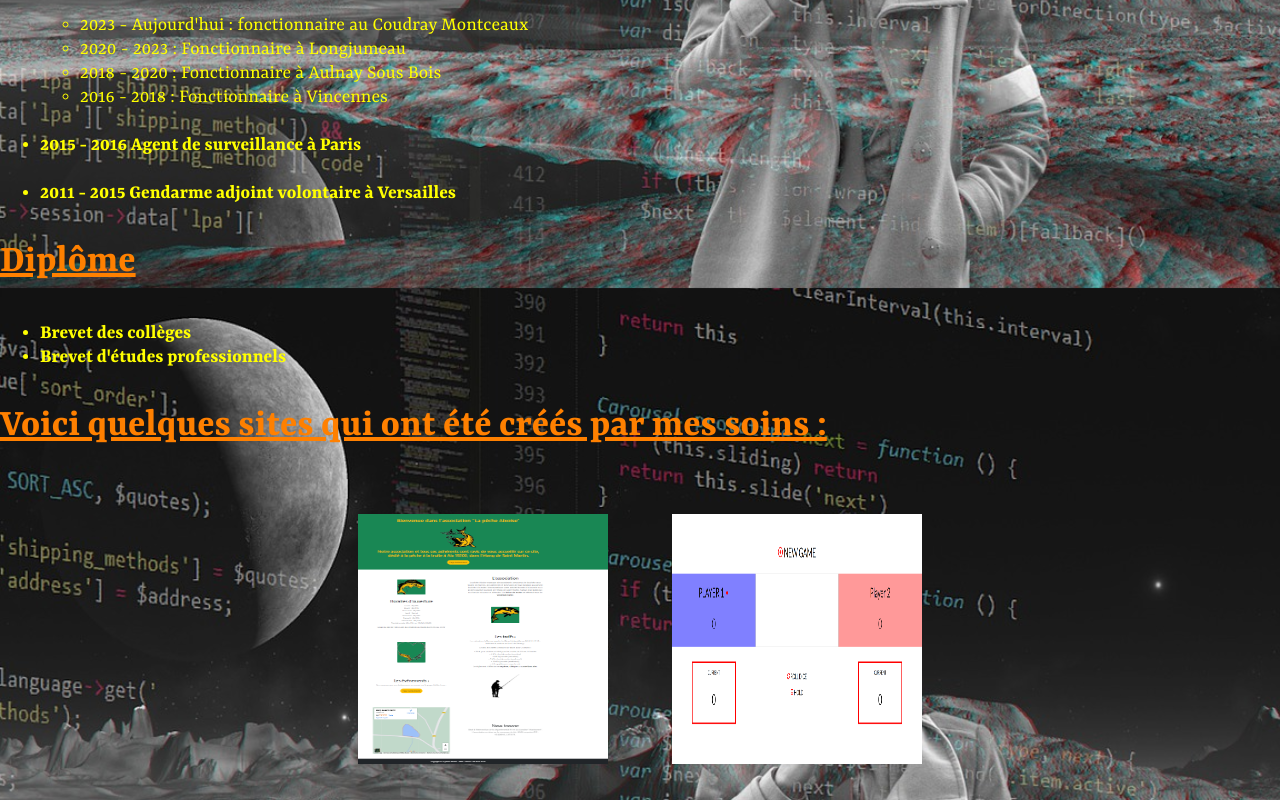
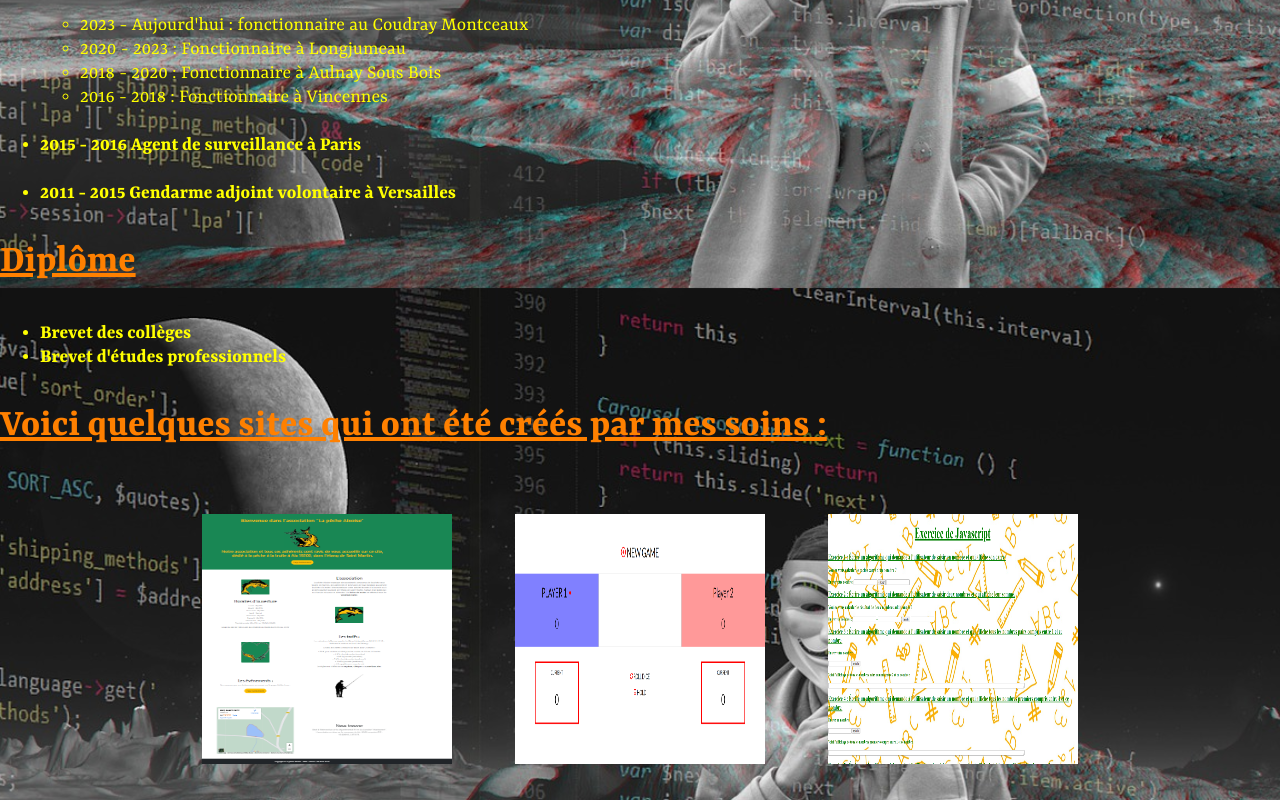
Before and after one commit to armyjojo/curriculum-vitae, a plain HTML site: page index.html in a window 1280 px wide. Shown: the part 512-1312 px from the top of the page. Drawn offline with Linux system fonts and the light colour scheme.

Commit message:
3ème site

```diff
--- a/index.html
+++ b/index.html
@@ -74,6 +74,8 @@
 
     <a href="https://superlative-sawine-0d8815.netlify.app/"><img src="./images/site-dice-game.png" alt="image vers un site de jeux de dès" width="250px" height="250px"/></a>
 
+    <a href="https://earnest-puppy-819a41.netlify.app/"><img src="./images/Calcule en JS.png" alt="image vers un site de calcule" width="250px" height="250px"/></a>
+
 </div>
 </body>
 
```
Also changed, not shown: images/Calcule en JS.png (added).
